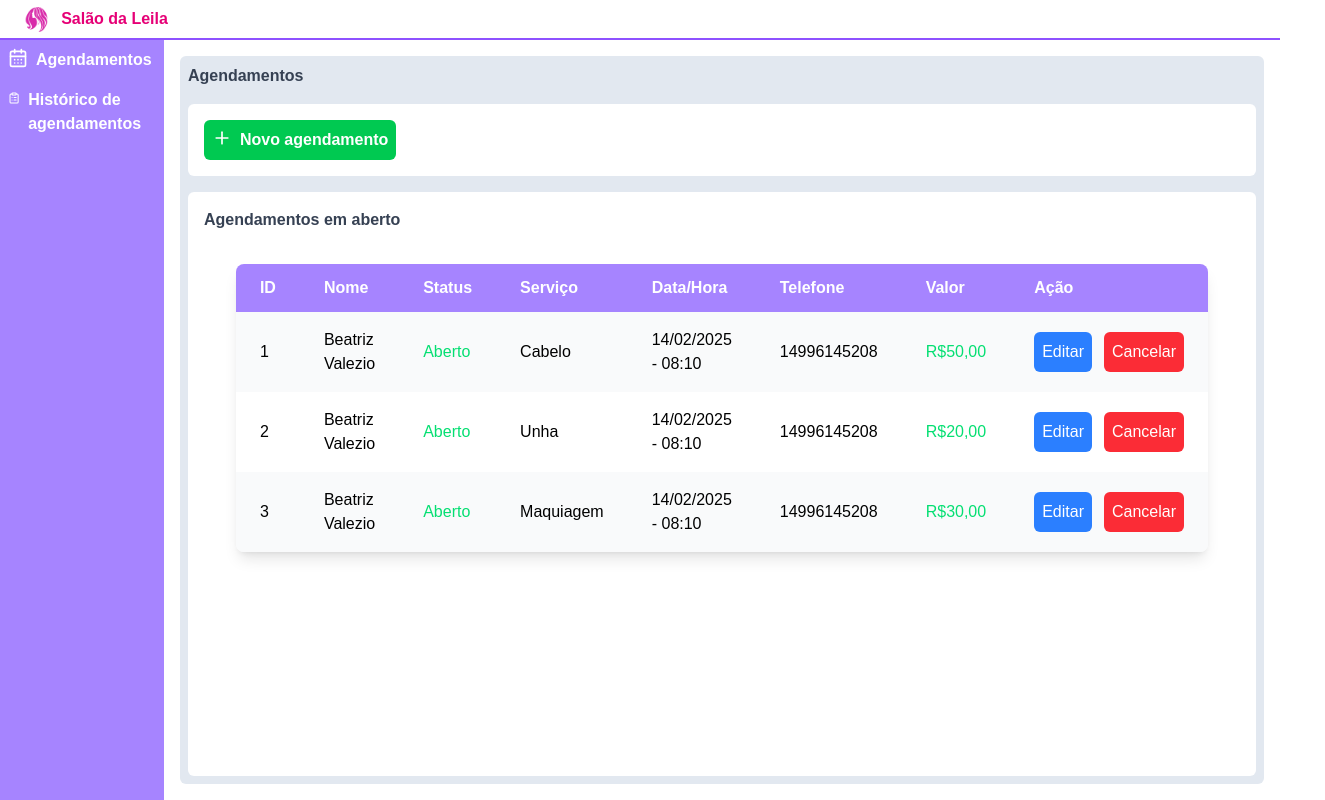
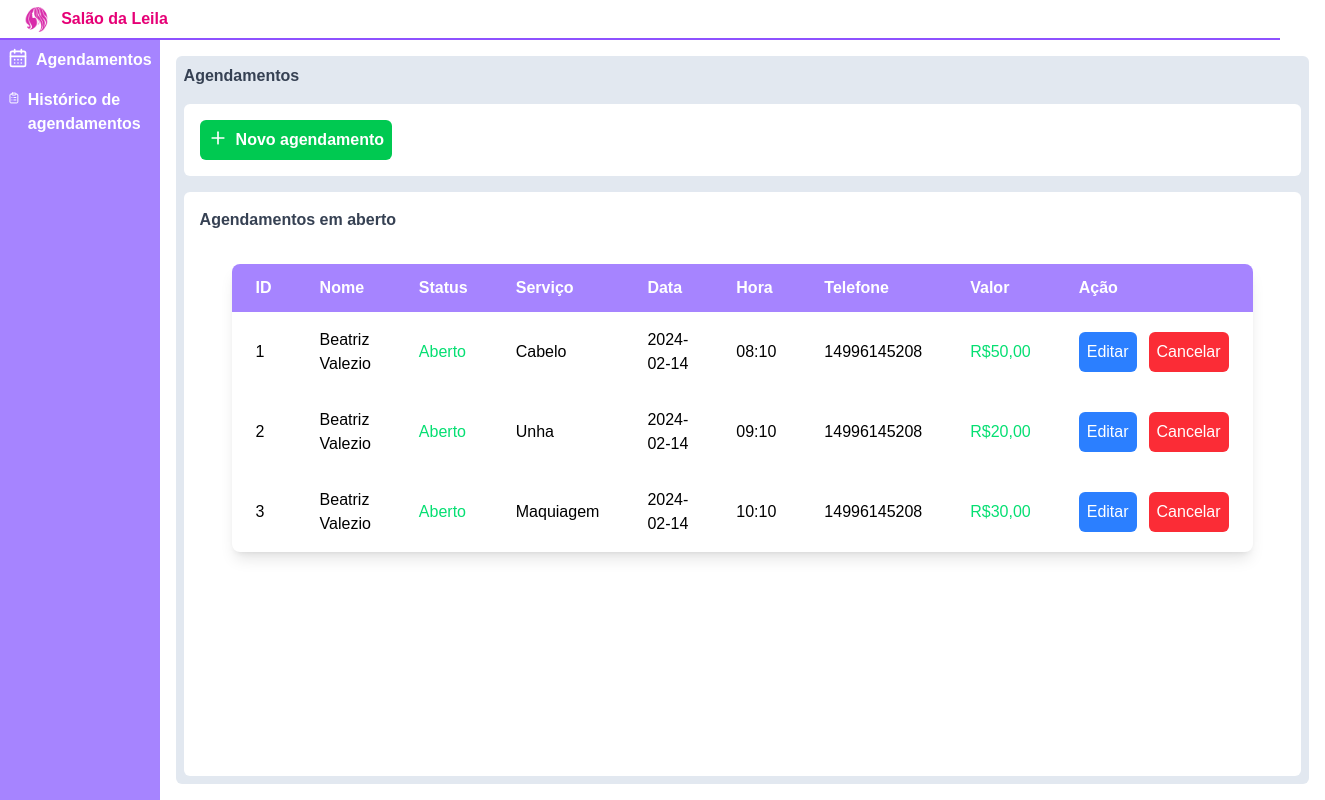
Before and after one commit to MateusFuzer/salao_beleza_web, a Next.js app: page /agendamentos in a window 1280 px wide. Shown: the whole page, 1325 px wide, since content can reach past the window. Built offline with nearby package versions, Linux system fonts and the light colour scheme.

Commit message:
feat: Implementa modal de atualizar o agendamento

```diff
--- a/src/app/Components/FormularioAgendamento/FormularioAgendamento.tsx
+++ b/src/app/Components/FormularioAgendamento/FormularioAgendamento.tsx
@@ -1,50 +1,86 @@
 'use client'
-import { useState } from "react";
+import { useState, useEffect } from "react";
 
-const FormularioAgendamento = () => {
-  // Definindo os estados dos campos do formulário
+interface Agendamento {
+    id: string;
+    nome: string;
+    telefone: string;
+    servico: string;
+    data: string;
+    horario: string;
+    valor: number;
+    status: string;
+}
+
+interface FormularioAgendamentoProps {
+    agendamento: Agendamento | null;
+}
+
+const FormularioAgendamento = ({ agendamento }: FormularioAgendamentoProps) => {
     const [nome, setNome] = useState('');
     const [telefone, setTelefone] = useState('');
     const [servico, setServico] = useState('Unha');
     const [data, setData] = useState('');
     const [hora, setHora] = useState('');
-  const [valor, setValor] = useState(20);  // Inicializando com o valor da Unha
+    const [valor, setValor] = useState(20);
 
-  // Função para lidar com o envio do formulário
-  const handleSubmit = (event:any) => {
+    // Preenche o formulário quando receber um agendamento para edição
+    useEffect(() => {
+        if (agendamento) {
+            setNome(agendamento.nome);
+            setTelefone(agendamento.telefone);
+            setServico(agendamento.servico);
+            setData(agendamento.data);
+            setHora(agendamento.horario);
+            setValor(agendamento.valor);
+        }
+    }, [agendamento]);
+
+    const handleSubmit = (event: React.FormEvent) => {
         event.preventDefault();
-    console.log('Nome:', nome);
-    console.log('Telefone:', telefone);
-    console.log('Serviço:', servico);
-    console.log('Data:', data);
-    console.log('Hora:', hora);
-    console.log('Valor:', valor);
+
+        const dadosAgendamento = {
+            id: agendamento?.id || '', // Se for edição, mantém o ID, se for novo será gerado
+            nome,
+            telefone,
+            servico,
+            data,
+            horario: hora,
+            valor,
+            status: agendamento?.status || 'Aberto'
         };
 
-  // Função para atualizar o valor com base no serviço selecionado
-  const handleServicoChange = (e:any) => {
+        console.log('Dados do agendamento:', dadosAgendamento);
+        // Aqui você pode adicionar a lógica para salvar/atualizar o agendamento
+    };
+
+    const handleServicoChange = (e: React.ChangeEvent<HTMLSelectElement>) => {
         const selectedServico = e.target.value;
         setServico(selectedServico);
 
         // Atualiza o valor com base no serviço
-    if (selectedServico === 'Unha') {
+        switch (selectedServico) {
+            case 'Unha':
                 setValor(20);
-    } else if (selectedServico === 'Maquiagem') {
+                break;
+            case 'Maquiagem':
                 setValor(30);
-    } else if (selectedServico === 'Cabelo') {
+                break;
+            case 'Cabelo':
                 setValor(50);
+                break;
         }
     };
 
     return (
         <div className="container mx-auto p-8">
             <div className="max-w-4xl mx-auto bg-white shadow-lg rounded-lg p-6">
-        <h2 className="text-2xl font-semibold text-center mb-4 text-violet-400">Formulário de Agendamento</h2>
+                <h2 className="text-2xl font-semibold text-center mb-4 text-violet-400">
+                    {agendamento ? 'Editar Agendamento' : 'Novo Agendamento'}
+                </h2>
                 <form onSubmit={handleSubmit}>
-          {/* Divisão do Formulário em 3 colunas */}
                     <div className="grid grid-cols-1 md:grid-cols-2 lg:grid-cols-3 gap-6">
-
-            {/* Primeira coluna (Nome e Telefone) */}
+                        {/* Nome */}
                         <div className="mb-4">
                             <label className="block text-sm font-medium text-gray-700" htmlFor="nome">
                                 Nome
@@ -59,6 +95,7 @@ const FormularioAgendamento = () => {
                             />
                         </div>
 
+                        {/* Telefone */}
                         <div className="mb-4">
                             <label className="block text-sm font-medium text-gray-700" htmlFor="telefone">
                                 Telefone
@@ -73,7 +110,7 @@ const FormularioAgendamento = () => {
                             />
                         </div>
 
-            {/* Segunda coluna (Serviço e Valor) */}
+                        {/* Serviço */}
                         <div className="mb-4">
                             <label className="block text-sm font-medium text-gray-700" htmlFor="servico">
                                 Serviço
@@ -91,6 +128,7 @@ const FormularioAgendamento = () => {
                             </select>
                         </div>
 
+                        {/* Valor */}
                         <div className="mb-4">
                             <label className="block text-sm font-medium text-gray-700" htmlFor="valor">
                                 Valor
@@ -105,7 +143,7 @@ const FormularioAgendamento = () => {
                             />
                         </div>
 
-            {/* Terceira coluna (Data e Hora) */}
+                        {/* Data */}
                         <div className="mb-4">
                             <label className="block text-sm font-medium text-gray-700" htmlFor="data">
                                 Data
@@ -120,6 +158,7 @@ const FormularioAgendamento = () => {
                             />
                         </div>
 
+                        {/* Hora */}
                         <div className="mb-4">
                             <label className="block text-sm font-medium text-gray-700" htmlFor="hora">
                                 Hora
@@ -133,7 +172,6 @@ const FormularioAgendamento = () => {
                                 required
                             />
                         </div>
-
                     </div>
 
                     {/* Botão Enviar */}
@@ -142,7 +180,7 @@ const FormularioAgendamento = () => {
                             type="submit"
                             className="w-full bg-blue-500 text-white py-2 rounded-md hover:bg-blue-600 focus:outline-none"
                         >
-              Agendar
+                            {agendamento ? 'Atualizar Agendamento' : 'Criar Agendamento'}
                         </button>
                     </div>
                 </form>
--- a/src/app/Components/Table/Table.tsx
+++ b/src/app/Components/Table/Table.tsx
@@ -1,36 +1,82 @@
 'use client'
 import React, { useState } from 'react';
 import Modal from '../Modal/Modal';
+import { Pencil } from "lucide-react";
 
-const Tabela = () => {
-  const dados = [
-    { id: 1, nome: 'Beatriz Valezio', status: 'Aberto', servico: 'Cabelo', data:"14/02/2025 - 08:10", telefone:"14996145208", valor:"R$50,00" },
-    { id: 2, nome: 'Beatriz Valezio', status: 'Aberto', servico: 'Unha', data:"14/02/2025 - 08:10", telefone:"14996145208", valor:"R$20,00" },
-    { id: 3, nome: 'Beatriz Valezio', status: 'Aberto', servico: 'Maquiagem', data:"14/02/2025 - 08:10", telefone:"14996145208", valor:"R$30,00" },
+interface Agendamento {
+    id: string;
+    nome: string;
+    telefone: string;
+    servico: string;
+    data: string;
+    horario: string;
+    valor: number;
+    status: string;
+}
+
+interface TabelaProps {
+    onEditar: (agendamento: Agendamento) => void;
+}
+
+const Tabela = ({ onEditar }: TabelaProps) => {
+    // Atualizando o formato dos dados para corresponder à interface
+    const dados: Agendamento[] = [
+        {
+            id: "1",
+            nome: 'Beatriz Valezio',
+            status: 'Aberto',
+            servico: 'Cabelo',
+            data: "2024-02-14",
+            horario: "08:10",
+            telefone: "14996145208",
+            valor: 50
+        },
+        {
+            id: "2",
+            nome: 'Beatriz Valezio',
+            status: 'Aberto',
+            servico: 'Unha',
+            data: "2024-02-14",
+            horario: "09:10",
+            telefone: "14996145208",
+            valor: 20
+        },
+        {
+            id: "3",
+            nome: 'Beatriz Valezio',
+            status: 'Aberto',
+            servico: 'Maquiagem',
+            data: "2024-02-14",
+            horario: "10:10",
+            telefone: "14996145208",
+            valor: 30
+        }
     ];
 
-  const getcorStatus = function( status: string ){
-    switch( status ){
+    const [isModalOpen, setIsModalOpen] = useState(false);
+    const [agendamentoSelecionado, setAgendamentoSelecionado] = useState<Agendamento | null>(null);
+
+    const handleCancelar = (agendamento: Agendamento) => {
+        setAgendamentoSelecionado(agendamento);
+        setIsModalOpen(true);
+    };
+
+    const handleConfirmarCancelamento = () => {
+        if (agendamentoSelecionado) {
+            console.log(`Agendamento cancelado: ${agendamentoSelecionado.id}`);
+        }
+        setIsModalOpen(false);
+    };
+
+    const getcorStatus = (status: string) => {
+        switch(status) {
             case "Aberto":
                 return "text-green-400"
             case "Finalizado":
                 return "text-red-400"
+            default:
+                return "text-gray-500"
         }
-  }
-
-  const [isModalOpen, setIsModalOpen] = useState(false);
-  const [agendamentoSelecionado, setAgendamentoSelecionado] = useState(null);
-
-  // Função para abrir o modal com os dados do agendamento
-  const handleCancelar = (agendamento) => {
-    setAgendamentoSelecionado(agendamento);
-    setIsModalOpen(true);
-  }
-
-  // Função para confirmar o cancelamento
-  const handleConfirmarCancelamento = () => {
-    console.log(`Agendamento cancelado: ${agendamentoSelecionado.id}`);
-    setIsModalOpen(false);
     };
 
     return (
@@ -43,26 +89,38 @@ const Tabela = () => {
                             <th className="px-6 py-3 text-left">Nome</th>
                             <th className="px-6 py-3 text-left">Status</th>
                             <th className="px-6 py-3 text-left">Serviço</th>
-              <th className="px-6 py-3 text-left">Data/Hora</th>
+                            <th className="px-6 py-3 text-left">Data</th>
+                            <th className="px-6 py-3 text-left">Hora</th>
                             <th className="px-6 py-3 text-left">Telefone</th>
                             <th className="px-6 py-3 text-left">Valor</th>
                             <th className="px-6 py-3 text-left">Ação</th>
                         </tr>
                     </thead>
                     <tbody>
-            {dados.map((item, index) => (
-              <tr key={item.id} className={index % 2 === 0 ? 'bg-gray-50' : 'bg-white'}>
+                        {dados.map((item) => (
+                            <tr key={item.id} className="hover:bg-gray-50">
                                 <td className="px-6 py-4">{item.id}</td>
                                 <td className="px-6 py-4">{item.nome}</td>
-                <td className={`px-6 py-4 ${getcorStatus(item.status)} `}>{item.status}</td>
+                                <td className={`px-6 py-4 ${getcorStatus(item.status)}`}>{item.status}</td>
                                 <td className="px-6 py-4">{item.servico}</td>
                                 <td className="px-6 py-4">{item.data}</td>
+                                <td className="px-6 py-4">{item.horario}</td>
                                 <td className="px-6 py-4">{item.telefone}</td>
-                <td className="px-6 py-4 text-green-400">{item.valor}</td>
+                                <td className="px-6 py-4 text-green-400">R${item.valor},00</td>
                                 <td className="px-6 py-4">
                                     <div className='flex gap-3'>
-                    <button className='bg-blue-500 p-2 rounded-md text-white'>Editar</button>
-                    <button className='bg-red-500 p-2 rounded-md text-white' onClick={() => handleCancelar(item)}>Cancelar</button>
+                                        <button
+                                            className='bg-blue-500 p-2 rounded-md text-white'
+                                            onClick={() => onEditar(item)}
+                                        >
+                                            Editar
+                                        </button>
+                                        <button
+                                            className='bg-red-500 p-2 rounded-md text-white'
+                                            onClick={() => handleCancelar(item)}
+                                        >
+                                            Cancelar
+                                        </button>
                                     </div>
                                 </td>
                             </tr>
@@ -84,7 +142,8 @@ const Tabela = () => {
                                 <p><strong>ID:</strong> {agendamentoSelecionado.id}</p>
                                 <p><strong>Nome:</strong> {agendamentoSelecionado.nome}</p>
                                 <p><strong>Serviço:</strong> {agendamentoSelecionado.servico}</p>
-                <p><strong>Data/Hora:</strong> {agendamentoSelecionado.data}</p>
+                                <p><strong>Data:</strong> {agendamentoSelecionado.data}</p>
+                                <p><strong>Hora:</strong> {agendamentoSelecionado.horario}</p>
                             </div>
                             <button
                                 onClick={handleConfirmarCancelamento}
--- a/src/app/modules/Agendamentos/Agendamentos.tsx
+++ b/src/app/modules/Agendamentos/Agendamentos.tsx
@@ -4,19 +4,46 @@ import Tabela from "@/app/Components/Table/Table";
 import { ArrowLeft, Plus } from "lucide-react";
 import { useState } from "react";
 
+interface Agendamento {
+    id: string;
+    data: string;
+    horario: string;
+    cliente: string;
+    servico: string;
+    status: string;
+}
+
 export default function Agendamentos(){
-    const [ showFormularioDeAgendamento, setShowFormularioDeAgendamento ] = useState( false )
+    const [ showFormularioDeAgendamento, setShowFormularioDeAgendamento ] = useState(false)
+    const [ agendamentoParaEditar, setAgendamentoParaEditar ] = useState<Agendamento | null>(null)
+
+    const handleEditarAgendamento = (agendamento: Agendamento) => {
+        setAgendamentoParaEditar(agendamento)
+        setShowFormularioDeAgendamento(true)
+    }
+
+    const handleVoltarParaLista = () => {
+        setShowFormularioDeAgendamento(false)
+        setAgendamentoParaEditar(null)
+    }
+
     return (
         <div className="h-full w-full bg-slate-200 rounded-md p-2 flex flex-col gap-4 ">
             <span className="text-gray-700 font-bold">Agendamentos</span>
             <div className="p-4 w-full bg-white rounded-md flex justify-between">
-                <button className="bg-green-500 p-2 rounded-md text-white font-bold flex gap-2 cursor-pointer" onClick={ () => setShowFormularioDeAgendamento( true )}>
+                <button
+                    className="bg-green-500 p-2 rounded-md text-white font-bold flex gap-2 cursor-pointer"
+                    onClick={() => setShowFormularioDeAgendamento(true)}
+                >
                     <Plus color="white" size={20} />
                     Novo agendamento
                 </button>
                 {
                 showFormularioDeAgendamento &&
-                <button className="bg-yellow-500 p-2 rounded-md text-white font-bold flex gap-2 cursor-pointer" onClick={ () => setShowFormularioDeAgendamento( false )}>
+                <button
+                    className="bg-yellow-500 p-2 rounded-md text-white font-bold flex gap-2 cursor-pointer"
+                    onClick={handleVoltarParaLista}
+                >
                     <ArrowLeft color="white" size={20} />
                     Voltar para lista de agendamentos
                 </button>
@@ -24,23 +51,25 @@ export default function Agendamentos(){
             </div>
 
             {/* AGENDAMENTOS QUE ESTAO EM ABERTO */}
-
-           { !showFormularioDeAgendamento &&
-           <div className="p-4 w-full bg-white rounded-md flex flex-1 flex-col">
+            {!showFormularioDeAgendamento &&
+            <div className="p-4 w-full bg-white rounded-md flex flex-1 flex-col">
                 <span className="text-gray-700 font-bold">Agendamentos em aberto</span>
                 <div>
-                    <Tabela/>
+                    <Tabela onEditar={handleEditarAgendamento}/>
                 </div>
-            </div> }
+            </div>}
 
-            {/* NOVO AGENDAMENTO */}
-           { showFormularioDeAgendamento &&
-           <div className="p-4 w-full bg-white rounded-md flex flex-1 flex-col">
-            <span className="text-gray-700 font-bold">Novo agendamento</span>
-                <FormularioAgendamento/>
+            {/* FORMULÁRIO DE AGENDAMENTO (NOVO OU EDIÇÃO) */}
+            {showFormularioDeAgendamento &&
+            <div className="p-4 w-full bg-white rounded-md flex flex-1 flex-col">
+                <span className="text-gray-700 font-bold">
+                    {agendamentoParaEditar ? 'Editar agendamento' : 'Novo agendamento'}
+                </span>
+                <FormularioAgendamento
+                    agendamento={agendamentoParaEditar}
+                />
             </div>
             }
-
         </div>
     )
 }
```
Lines whose indentation alone changed are shown as unchanged.
